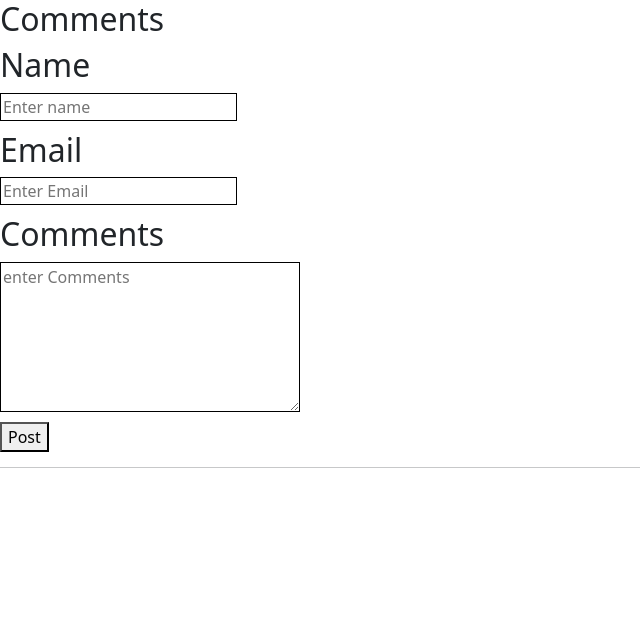
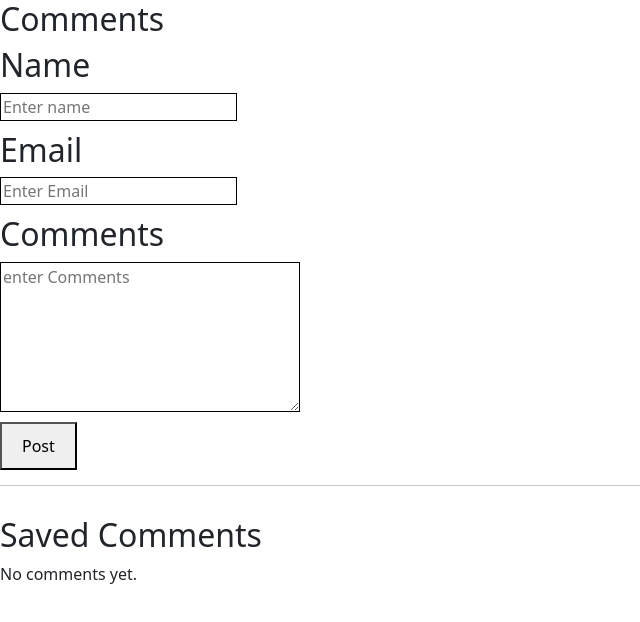
Before and after one commit to andyugbawa/mern-react, a React (Vite) app in the folder newmernapp/client/: page /comments in a window 1280 px wide. Shown: the top 622 px of the page, without its empty margins (0-640 px from the left). Built offline with nearby package versions, Linux system fonts and the light colour scheme.

Commit message:
post created and handleSubmit function created

```diff
--- a/newmernapp/client/src/Comments.jsx
+++ b/newmernapp/client/src/Comments.jsx
@@ -10,11 +10,37 @@ import "./style.css"
     const [email,setEmail]=useState("")
     const [comments,setComments]=useState("")
 
+    const [posts, setPosts] = useState(() => {
+  const savedPosts = localStorage.getItem("posts");
+  return savedPosts ? JSON.parse(savedPosts) : [];
+  });
 
+  useEffect(() => {
+  localStorage.setItem("posts", JSON.stringify(posts));
+}, [posts]);
 
-    function handleSubmit(e){
+   function handleSubmit(e) {
+  e.preventDefault();
 
-    }
+  if (!name || !email || !comments) {
+    alert("Please fill in all fields");
+    return;
+  }
+
+  const newPost = {
+    id: Date.now(),
+    name,
+    email,
+    comments,
+  };
+
+  setPosts([newPost, ...posts]);
+
+  // Clear form
+  setName("");
+  setEmail("");
+  setComments("");
+}
 
 
   return (
@@ -49,6 +75,24 @@ import "./style.css"
       </form>
 
       <hr />
+
+      <div className="saved-posts">
+  <h2>Saved Comments</h2>
+
+  {posts.length === 0 ? (
+    <p>No comments yet.</p>
+  ) : (
+    posts.map((post) => (
+      <div className="comment-card" key={post.id}>
+        <h3>{post.name}</h3>
+        <p>
+          <strong>Email:</strong> {post.email}
+        </p>
+        <p>{post.comments}</p>
+      </div>
+    ))
+  )}
+</div>
 
     </div>
   )
--- a/newmernapp/client/src/style.css
+++ b/newmernapp/client/src/style.css
@@ -333,3 +333,29 @@ margin-bottom: 10px;
 height: 150px;
 width: 300px;
 }
+
+.saved-posts {
+  margin-top: 30px;
+}
+
+.comment-card {
+  border: 1px solid #ccc;
+  padding: 15px;
+  margin-bottom: 15px;
+  border-radius: 10px;
+  background: #f9f9f9;
+}
+
+.comment-card h3 {
+  margin: 0 0 10px;
+  color: blue;
+}
+
+.comment-card p {
+  margin: 5px 0;
+}
+
+button {
+  padding: 10px 20px;
+  cursor: pointer;
+}
```
